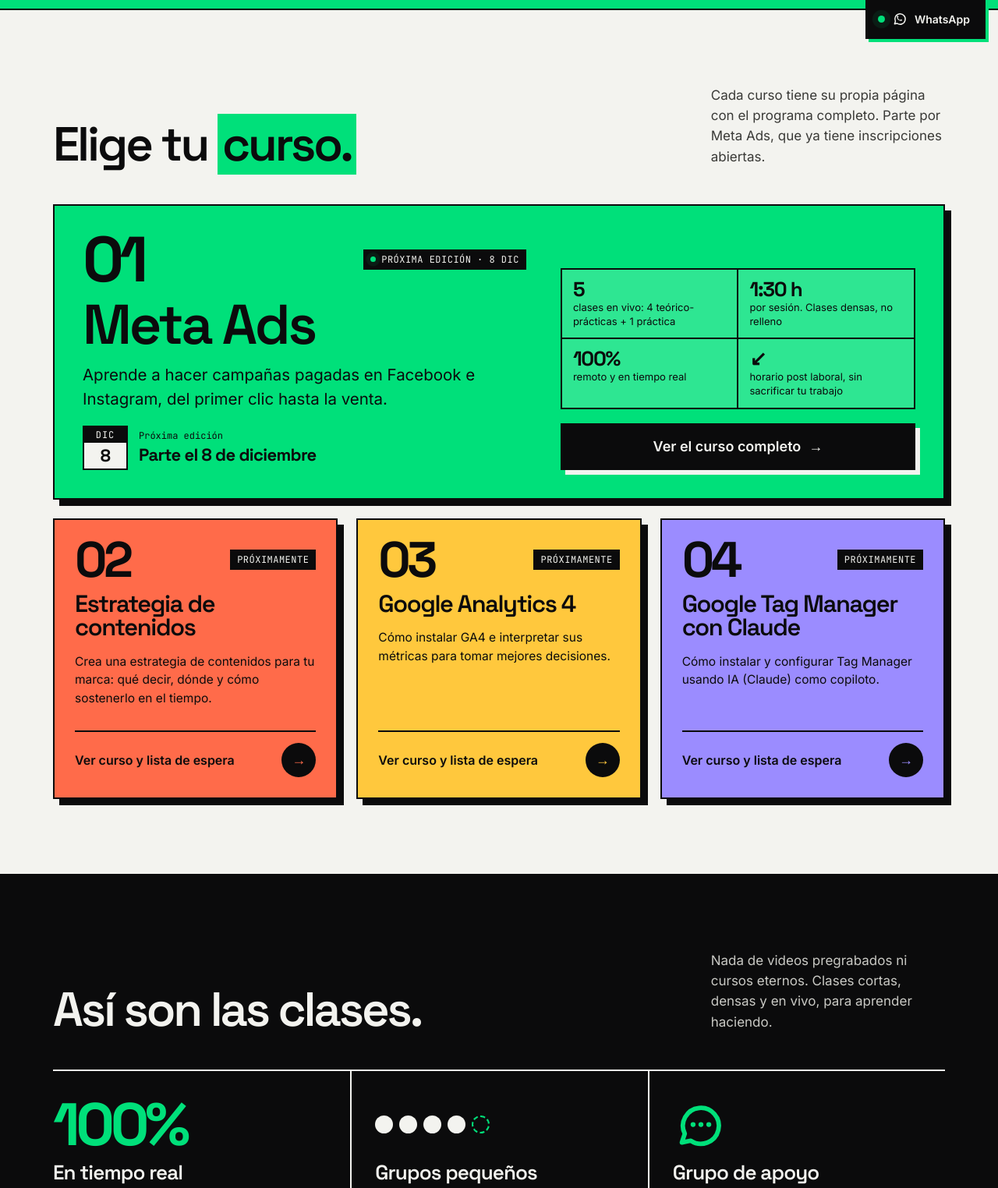
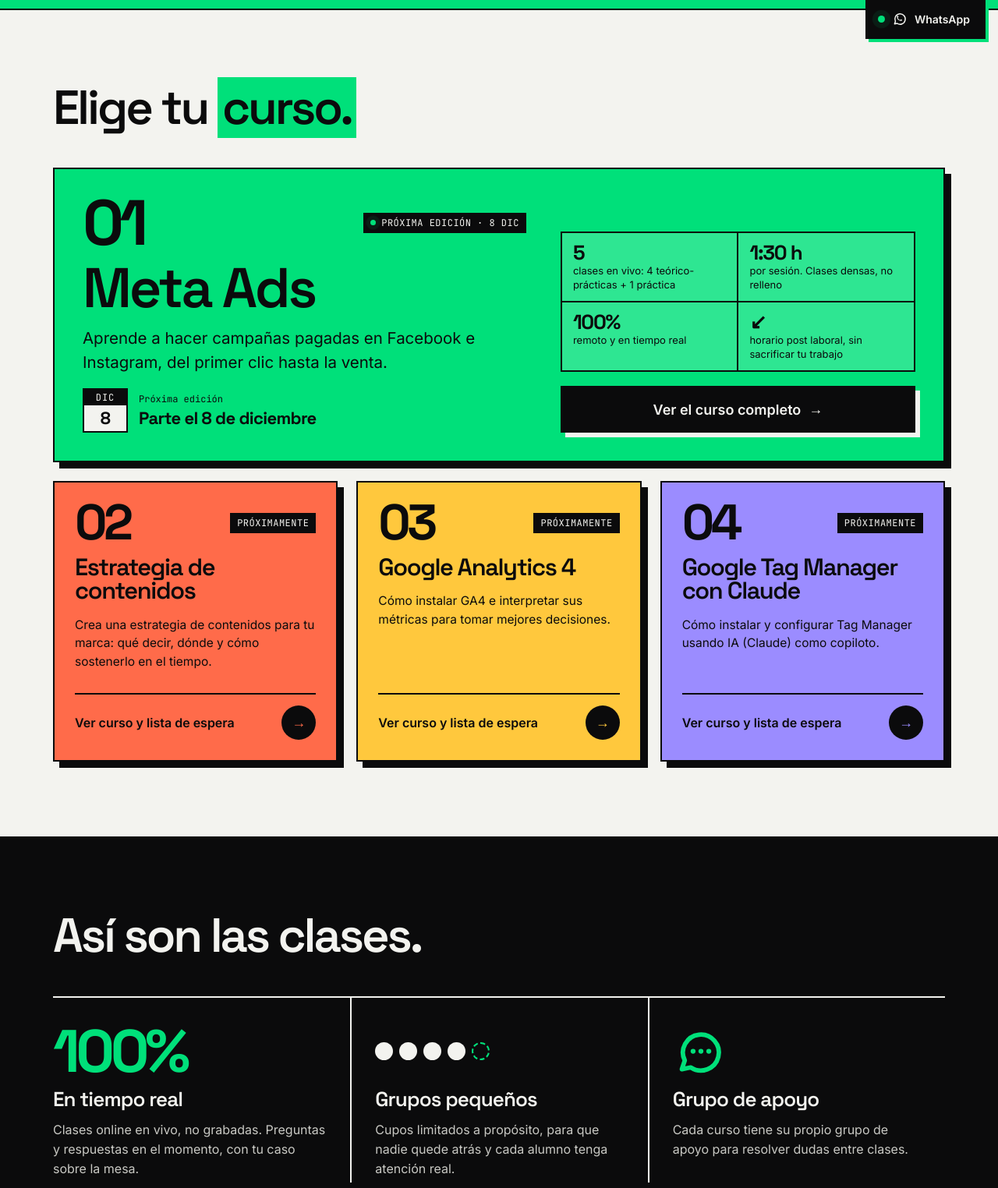
Before and after one commit to OsvaldoHernandez6/cuandoquieras, a plain HTML site: page index.html in a window 1280 px wide. Shown: the part 734-2258 px from the top of the page at 78% size. Drawn offline with Linux system fonts and the light colour scheme.

Commit message:
Quita textos de apoyo en 'Elige tu curso' y 'Así son las clases'
Co-Authored-By: Claude Opus 5.5 <noreply@anthropic.com>
Claude-Session: https://claude.ai/code/session_01PcQPGB5uf5bdADCjj5bX1p

```diff
--- a/index.html
+++ b/index.html
@@ -98,7 +98,7 @@ fbq('track', 'PageView');
 
 <section class="sec" id="cursos">
 <div class="wrap sec-in">
-<div class="sec-head"><h2 class="display">Elige tu <span class="hl">curso.</span></h2><p>Cada curso tiene su propia página con el programa completo. Parte por Meta Ads, que ya tiene inscripciones abiertas.</p></div>
+<div class="sec-head"><h2 class="display">Elige tu <span class="hl">curso.</span></h2></div>
 <div class="courses">
 <a href="/meta-ads" class="course feat c-green" data-curso="meta-ads">
 <div class="feat-l">
@@ -136,7 +136,7 @@ fbq('track', 'PageView');
 
 <section class="sec dark" id="clases">
 <div class="wrap sec-in">
-<div class="sec-head"><h2 class="display">Así son las clases.</h2><p>Nada de videos pregrabados ni cursos eternos. Clases cortas, densas y en vivo, para aprender haciendo.</p></div>
+<div class="sec-head"><h2 class="display">Así son las clases.</h2></div>
 <div class="attrs">
 <div class="attr"><span class="attr-big">100%</span><h3>En tiempo real</h3><p>Clases online en vivo, no grabadas. Preguntas y respuestas en el momento, con tu caso sobre la mesa.</p></div>
 <div class="attr"><span class="seats" aria-hidden="true"><i></i><i></i><i></i><i></i><i></i></span><h3>Grupos pequeños</h3><p>Cupos limitados a propósito, para que nadie quede atrás y cada alumno tenga atención real.</p></div>
```
